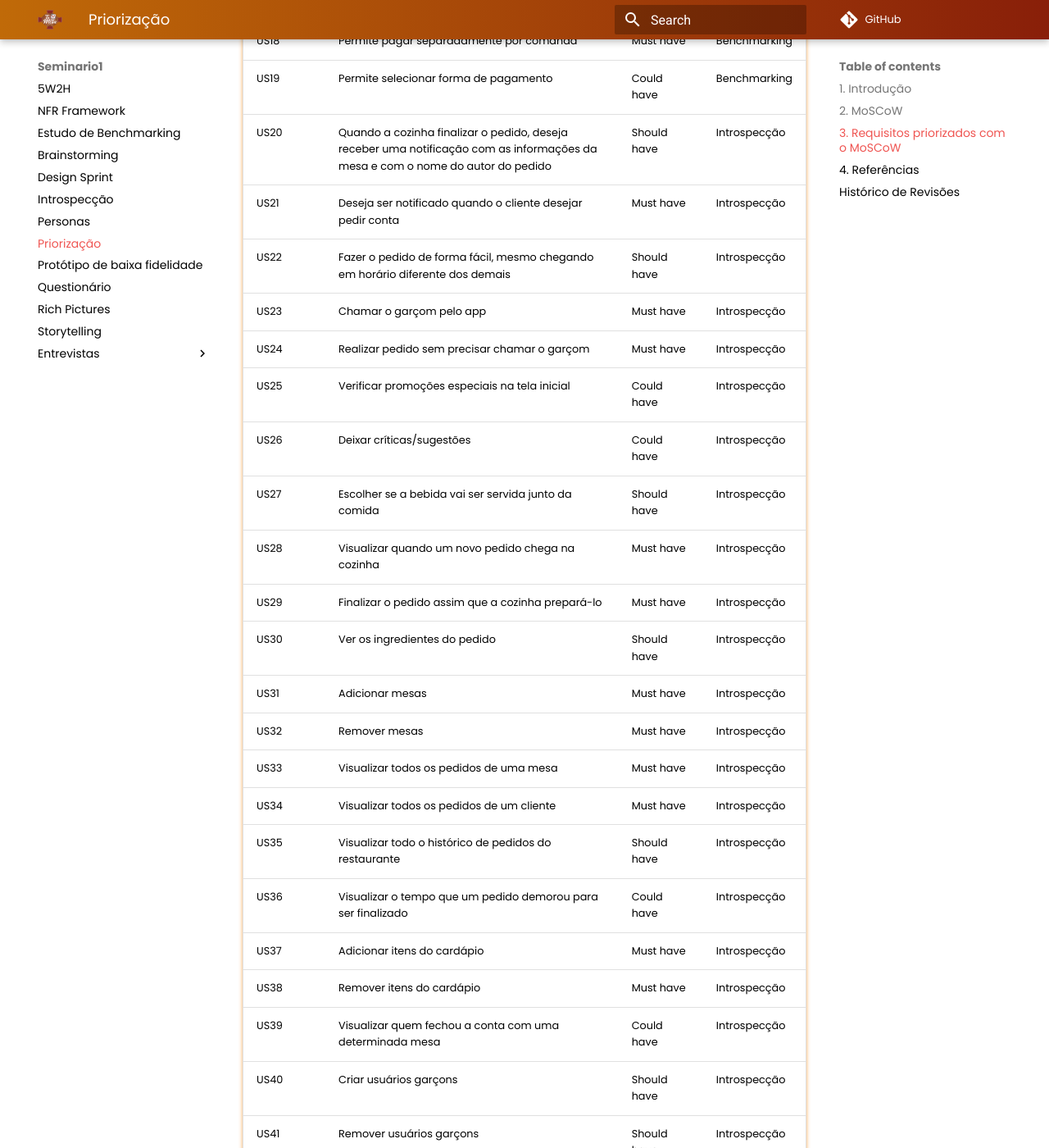
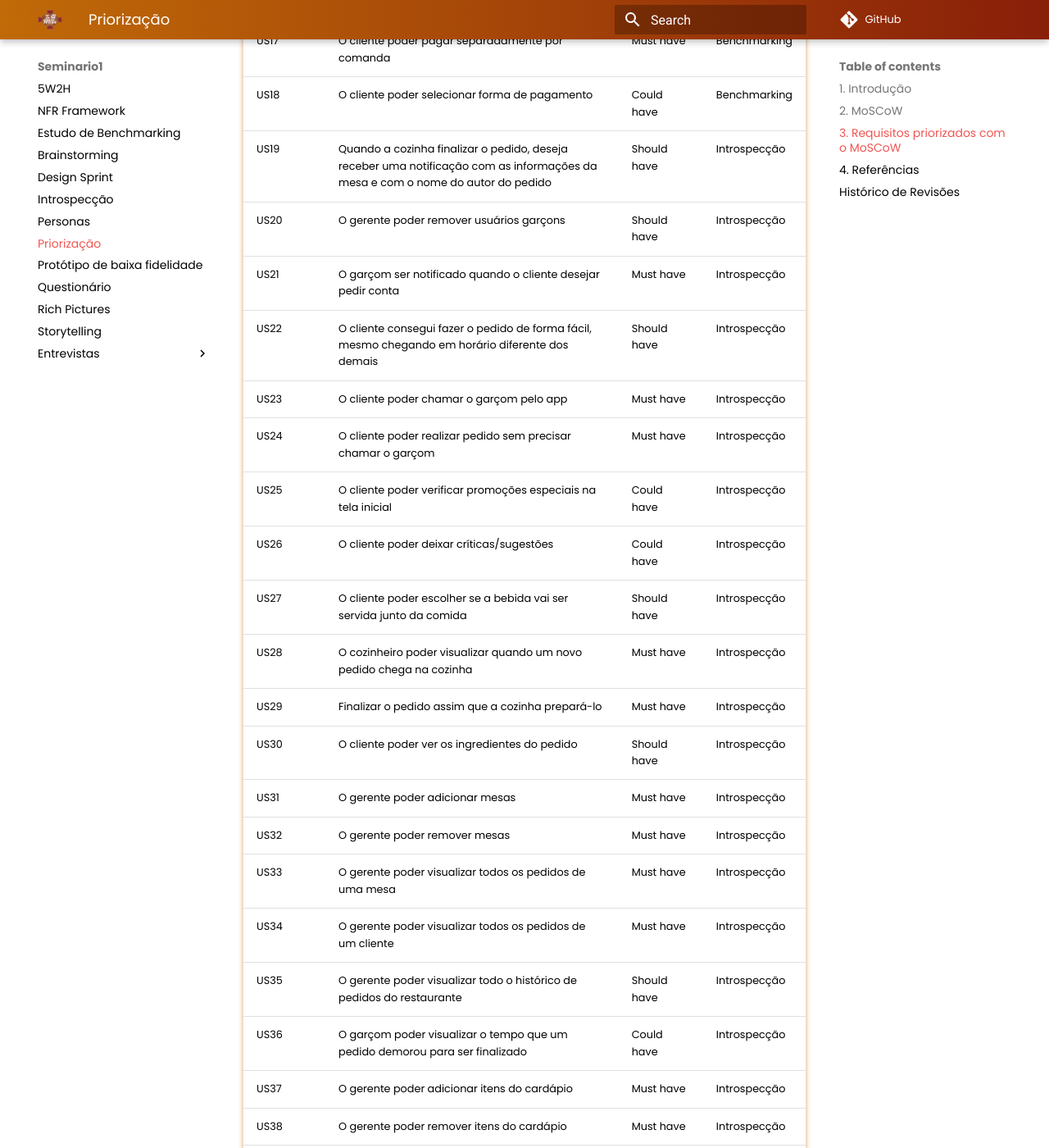
Before and after one commit to UnBArqDsw2021-1/2021.1_G02_TaNaMesa_docs, an MkDocs documentation site: the page built from docs/seminario1/priorizacao.md, in a window 1280 px wide and 1400 px high, scrolled down 1799 px. Shown: the whole window at 82% size. Built offline with MkDocs 1.6.1 and Material for MkDocs 9.7.7, drawn with Linux system fonts in a browser that asks for light colours; comment, search, counter and statistics services are not loaded; some of the changed text lies outside the part shown.

Commit message:
(#31) adição de pessoas nos requisitos

```diff
--- a/docs/seminario1/priorizacao.md
+++ b/docs/seminario1/priorizacao.md
@@ -24,40 +24,41 @@
 | US05   | O cozinheiro e o garçom devem poder ver os pedidos de clientes                                                                                    | Must have   | Storytelling |
 | US06   | O garçom deve poder adicionar itens de pedidos                                                                                                    | Could have  | Storytelling |
 | US07   | O garçom deve poder excluir itens de pedidos                                                                                                      | Could have  | Storytelling |
+| US08   | O gerente deve poder gerenciar a conta                                                                                                            | Must have   | Storytelling |
 | US09   | O cozinheiro deve poder informar que o pedido está pronto                                                                                         | Must have   | Storytelling |
 | US10   | O gerente deve poder gerenciar mesas                                                                                                              | Must have   | Storytelling |
 | US11   | O gerente deve poder gerenciar o cardápio                                                                                                         | Must have   | Storytelling |
-| US12   | O gerente deve poder gerenciar a conta                                                                                                            | Must have   | Storytelling |
-| US13   | Chamar garçom/atendente                                                                                                                           | Must have   | Benchmarking |
-| US14   | Permite editar pedido                                                                                                                             | Should have | Benchmarking |
-| US15   | Permite editar item                                                                                                                               | Should have | Benchmarking |
-| US16   | Mostrar comanda individual                                                                                                                        | Must have   | Benchmarking |
-| US17   | Mostrar extrato total do pedido                                                                                                                   | Must have   | Benchmarking |
-| US18   | Permite pagar separadamente por comanda                                                                                                           | Must have   | Benchmarking |
-| US19   | Permite selecionar forma de pagamento                                                                                                             | Could have  | Benchmarking |
-| US20   | Quando a cozinha finalizar o pedido, deseja receber uma notificação com as informações da mesa e com o nome do autor do pedido                    | Should have | Introspecção |
-| US21   | Deseja ser notificado quando o cliente desejar pedir conta                                                                                        | Must have   | Introspecção |
-| US22   | Fazer o pedido de forma fácil, mesmo chegando em horário diferente dos demais                                                                     | Should have | Introspecção |
-| US23   | Chamar o garçom pelo app                                                                                                                          | Must have   | Introspecção |
-| US24   | Realizar pedido sem precisar chamar o garçom                                                                                                      | Must have   | Introspecção |
-| US25   | Verificar promoções especiais na tela inicial                                                                                                     | Could have  | Introspecção |
-| US26   | Deixar críticas/sugestões                                                                                                                         | Could have  | Introspecção |
-| US27   | Escolher se a bebida vai ser servida junto da comida                                                                                              | Should have | Introspecção |
-| US28   | Visualizar quando um novo pedido chega na cozinha                                                                                                 | Must have   | Introspecção |
+| US12   | O cliente conseguir chamar garçom/atendente                                                                                                       | Must have   | Benchmarking |
+| US13   | O cliente poder editar pedido                                                                                                                     | Should have | Benchmarking |
+| US14   | O cliente poder editar os itens                                                                                                                   | Should have | Benchmarking |
+| US15   | O cliente poder ver comanda individual                                                                                                            | Must have   | Benchmarking |
+| US16   | O cliente poder ver o extrato total do pedido                                                                                                     | Must have   | Benchmarking |
+| US17   | O cliente poder pagar separadamente por comanda                                                                                                   | Must have   | Benchmarking |
+| US18   | O cliente poder selecionar forma de pagamento                                                                                                     | Could have  | Benchmarking |
+| US19   | Quando a cozinha finalizar o pedido, deseja receber uma notificação com as informações da mesa e com o nome do autor do pedido                    | Should have | Introspecção |
+| US20   | O gerente poder remover usuários garçons                                                                                                          | Should have | Introspecção |
+| US21   | O garçom ser notificado quando o cliente desejar pedir conta                                                                                      | Must have   | Introspecção |
+| US22   | O cliente consegui fazer o pedido de forma fácil, mesmo chegando em horário diferente dos demais                                                  | Should have | Introspecção |
+| US23   | O cliente poder chamar o garçom pelo app                                                                                                          | Must have   | Introspecção |
+| US24   | O cliente poder realizar pedido sem precisar chamar o garçom                                                                                      | Must have   | Introspecção |
+| US25   | O cliente poder verificar promoções especiais na tela inicial                                                                                     | Could have  | Introspecção |
+| US26   | O cliente poder deixar críticas/sugestões                                                                                                         | Could have  | Introspecção |
+| US27   | O cliente poder escolher se a bebida vai ser servida junto da comida                                                                              | Should have | Introspecção |
+| US28   | O cozinheiro poder visualizar quando um novo pedido chega na cozinha                                                                              | Must have   | Introspecção |
 | US29   | Finalizar o pedido assim que a cozinha prepará-lo                                                                                                 | Must have   | Introspecção |
-| US30   | Ver os ingredientes do pedido                                                                                                                     | Should have | Introspecção |
-| US31   | Adicionar mesas                                                                                                                                   | Must have   | Introspecção |
-| US32   | Remover mesas                                                                                                                                     | Must have   | Introspecção |
-| US33   | Visualizar todos os pedidos de uma mesa                                                                                                           | Must have   | Introspecção |
-| US34   | Visualizar todos os pedidos de um cliente                                                                                                         | Must have   | Introspecção |
-| US35   | Visualizar todo o histórico de pedidos do restaurante                                                                                             | Should have | Introspecção |
-| US36   | Visualizar o tempo que um pedido demorou para ser finalizado                                                                                      | Could have  | Introspecção |
-| US37   | Adicionar itens do cardápio                                                                                                                       | Must have   | Introspecção |
-| US38   | Remover itens do cardápio                                                                                                                         | Must have   | Introspecção |
-| US39   | Visualizar quem fechou a conta com uma determinada mesa                                                                                           | Could have  | Introspecção |
-| US40   | Criar usuários garçons                                                                                                                            | Should have | Introspecção |
-| US41   | Remover usuários garçons                                                                                                                          | Should have | Introspecção |
-| US42   | O cliente conseguir enviar pedido                                                                                                                 | Must have   | Protótipo    |
+| US30   | O cliente poder ver os ingredientes do pedido                                                                                                     | Should have | Introspecção |
+| US31   | O gerente poder adicionar mesas                                                                                                                   | Must have   | Introspecção |
+| US32   | O gerente poder remover mesas                                                                                                                     | Must have   | Introspecção |
+| US33   | O gerente poder visualizar todos os pedidos de uma mesa                                                                                           | Must have   | Introspecção |
+| US34   | O gerente poder visualizar todos os pedidos de um cliente                                                                                         | Must have   | Introspecção |
+| US35   | O gerente poder visualizar todo o histórico de pedidos do restaurante                                                                             | Should have | Introspecção |
+| US36   | O garçom poder visualizar o tempo que um pedido demorou para ser finalizado                                                                       | Could have  | Introspecção |
+| US37   | O gerente poder adicionar itens do cardápio                                                                                                       | Must have   | Introspecção |
+| US38   | O gerente poder remover itens do cardápio                                                                                                         | Must have   | Introspecção |
+| US39   | O gerente poder visualizar quem fechou a conta com uma determinada mesa                                                                           | Could have  | Introspecção |
+| US40   | O gerente poder criar usuários garçons                                                                                                            | Should have | Introspecção |
+| US41   | O cliente conseguir enviar pedido                                                                                                                 | Must have   | Protótipo    |
+| US42   | O gerente ser capaz de ver status dos pedidos das mesas                                                                                           | Could have  | Protótipo    |
 | US43   | O cliente ser capaz de transitar entre as telas                                                                                                   | Must have   | Protótipo    |
 | US44   | O cliente ser capaz de fazer outro pedido                                                                                                         | Must have   | Protótipo    |
 | US45   | O garçom ser capaz de ver quais mesas os pedidos foram preparados                                                                                 | Must have   | Protótipo    |
@@ -67,11 +68,11 @@
 | US49   | O cozinheiro conseguir avisar que o pedido da mesa x foi terminado                                                                                | Must have   | Protótipo    |
 | US50   | O cozinheiro ver os pedidos que foram finalizados                                                                                                 | Must have   | Protótipo    |
 | US51   | O gerente ser capaz de editar detalhes das mesas                                                                                                  | Should have | Protótipo    |
-| US52   | O gerente ser capaz de ver status dos pedidos das mesas                                                                                           | Could have  | Protótipo    |
-| US53   | O garçom deve poder ver uma fila com as mesas que precisam de atendimento.                                                                        | Should have | Questionário |
-| US54   | O garçom deve poder ver a quanto tempo as mesas já estão esperando por atendimento.                                                               | Could have  | Questionário |
-| US55   | O cliente deve poder visualizar a conta a ser paga por nome das pessoas que fizeram os pedidos, detalhado por item e valor presentes no cardápio. | Must have   | Questionário |
-| US56   | O cardápio deve ser dividido por categoria                                                                                                        | Should have | Entrevista   |
+| US52   | O garçom deve poder ver uma fila com as mesas que precisam de atendimento.                                                                        | Should have | Questionário |
+| US53   | O garçom deve poder ver a quanto tempo as mesas já estão esperando por atendimento.                                                               | Could have  | Questionário |
+| US54   | O cliente deve poder visualizar a conta a ser paga por nome das pessoas que fizeram os pedidos, detalhado por item e valor presentes no cardápio. | Must have   | Questionário |
+| US55   | O cardápio deve ser dividido por categoria                                                                                                        | Should have | Entrevista   |
+| US56   | O cliente deve receber sugestões de pratos, bebidas e sobremesas                                                                                  | Could have  | Entrevista   |
 | US57   | O cardápio deve conter imagens, preços e ingredientes do prato                                                                                    | Must have   | Entrevista   |
 | US58   | O cliente deve poder adicionar ingredientes ao prato                                                                                              | Could have  | Entrevista   |
 | US59   | O cliente deve poder remover ingredientes do prato                                                                                                | Could have  | Entrevista   |
```
Also changed, not shown: other parts of docs/seminario1/priorizacao.md (+0 -1 lines).
